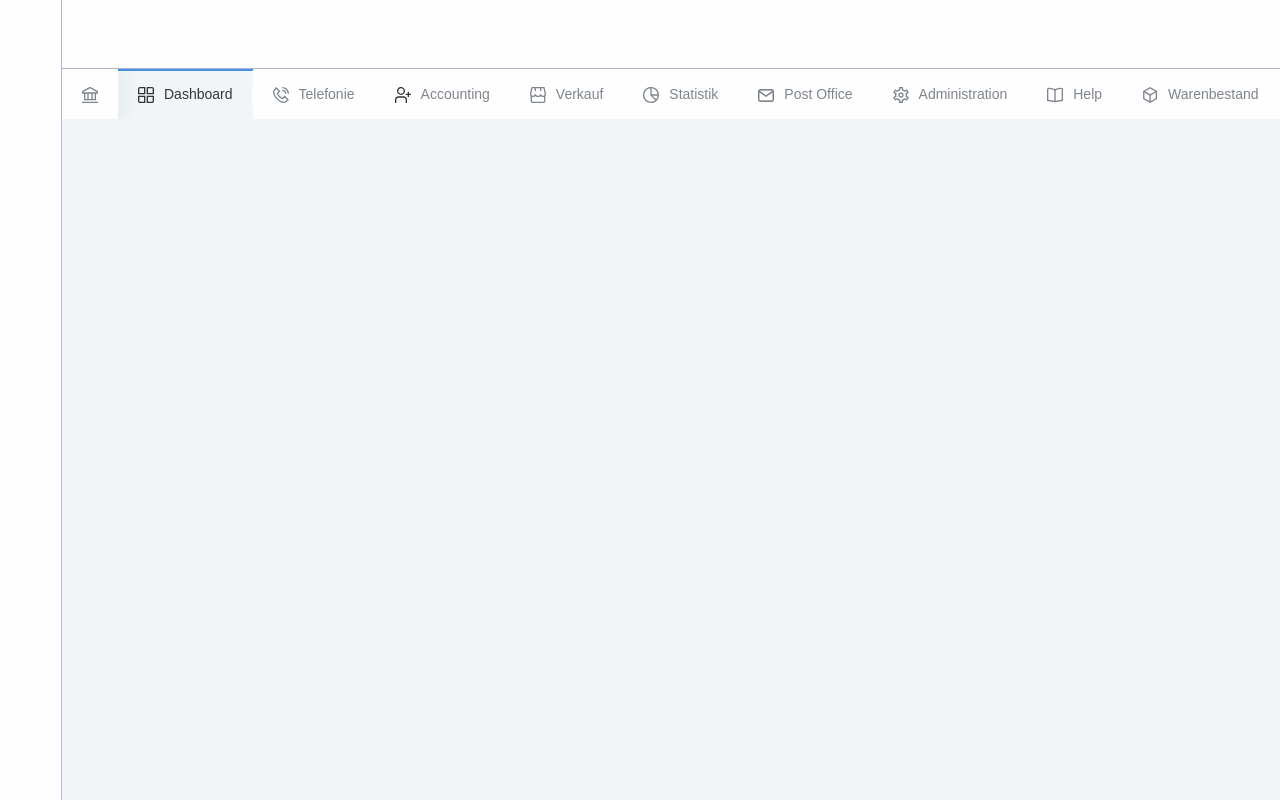
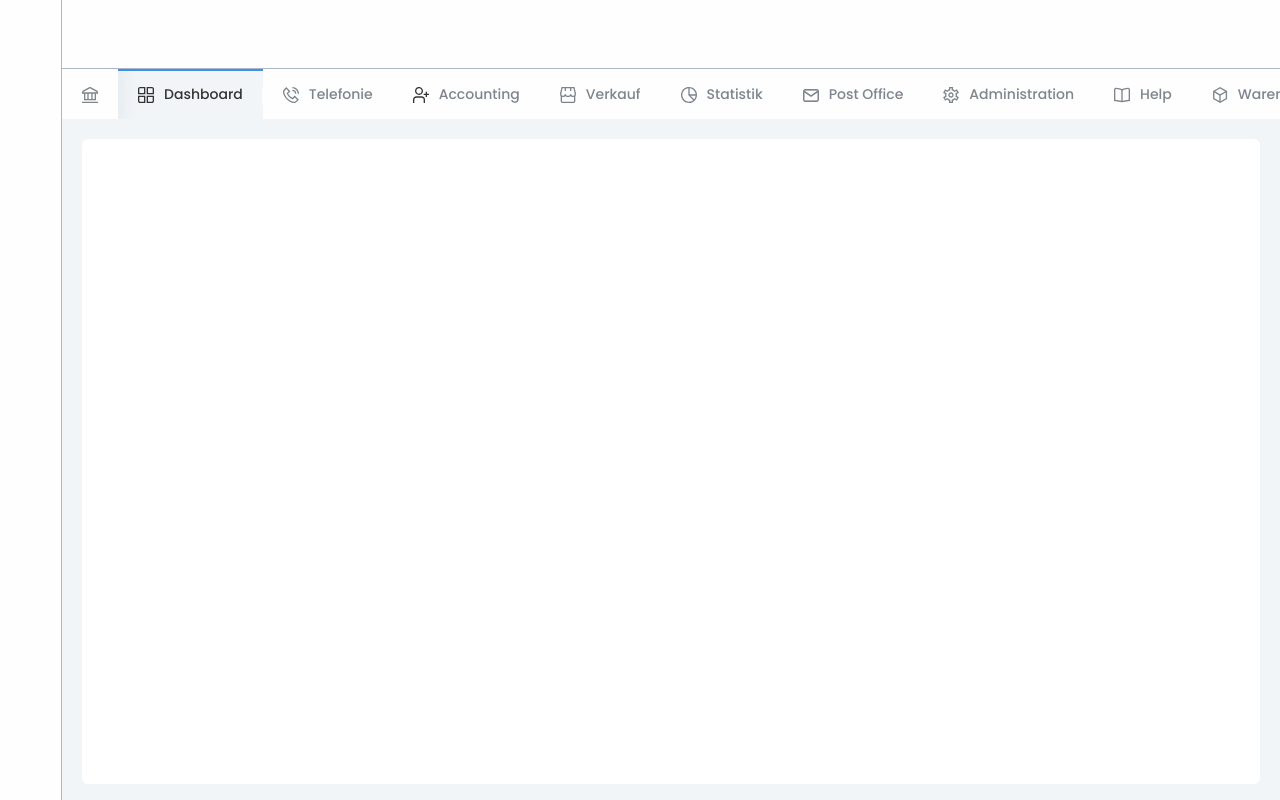
Before and after one commit to VovaFouchek/dnd-tabs, a React (Vite) app: page / in a window 1280 px wide. Built offline with nearby package versions, Linux system fonts and the light colour scheme.

Commit message:
feat: update font family

```diff
--- a/src/App.tsx
+++ b/src/App.tsx
@@ -1,5 +1,7 @@
-import Home from './pages/Home';
-import Layout from './pages/Layout';
+import { lazy } from 'react';
+
+const Layout = lazy(() => import('./pages/Layout'));
+const Home = lazy(() => import('./pages/Home'));
 
 const App = () => {
   return (
--- a/src/components/ContextMenu/index.tsx
+++ b/src/components/ContextMenu/index.tsx
@@ -11,7 +11,7 @@ interface ContextMenuProps {
 }
 
 const menuItemStyles = {
-  fontFamily: 'Montserrat, sans-serif',
+  fontFamily: 'Poppins, sans-serif',
   fontSize: '14px',
 };
 
@@ -26,7 +26,7 @@ const ContextMenu = ({
   return (
     <>
       <Menu
-        id="basic-menu"
+        id="menu"
         anchorEl={anchorEl}
         open={isOpenMenu}
         onClose={handleCloseMenu}
--- a/src/components/Tabs/tabs.scss
+++ b/src/components/Tabs/tabs.scss
@@ -28,7 +28,7 @@
       min-height: 50px;
       padding: 15px 20px;
       border-top: 2px solid transparent;
-      font-family: 'Montserrat', sans-serif;
+      font-family: 'Poppins', sans-serif;
       font-weight: 500;
       font-size: 0.875rem;
       line-height: 1;
@@ -54,7 +54,11 @@
       }
 
       &.pinned {
-        cursor: auto;
+        cursor: pointer;
+
+        &:hover {
+          border-top: 2px solid $color-gray-dark;
+        }
 
         span {
           display: none;
@@ -85,11 +89,11 @@
       }
     }
   }
+}
 
-  .tab__content {
-    height: calc(100% - 86px);
-    margin: 20px;
-    border-radius: 6px;
-    background-color: #fff;
-  }
+.tab__content {
+  height: calc(100% - 86px);
+  margin: 20px;
+  border-radius: 6px;
+  background-color: #fff;
 }
--- a/src/main.scss
+++ b/src/main.scss
@@ -1,3 +1,6 @@
 // Global style file
 @import './styles/reset';
 @import './styles/variables.scss';
+
+// Fonts
+@import url('https://fonts.googleapis.com/css2?family=Poppins:wght@400;500&display=swap');
```
